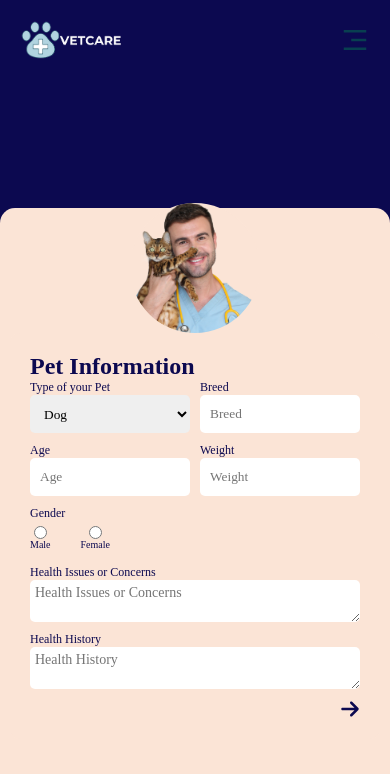
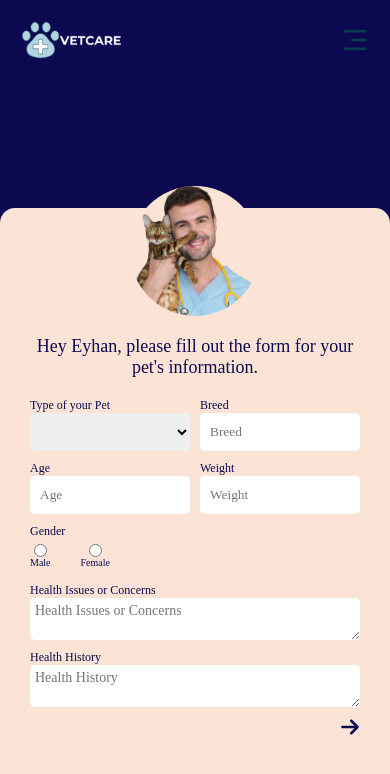
Before and after one commit to IanCastlee/VETCARE, a React (Vite) app in the folder frontend/: page /set-appointment in a window 390 px wide. Shown: the top 774 px of the page. Built offline with nearby package versions, Linux system fonts and the light colour scheme; a web font is replaced by a local one.

Commit message:
change info

```diff
--- a/frontend/src/pages/setAppointment/SetAppointment.jsx
+++ b/frontend/src/pages/setAppointment/SetAppointment.jsx
@@ -26,12 +26,15 @@ const SetAppointment = () => {
           </div>
           {showDateTime === "1" && (
             <div className="petinfo-form">
-              <h3>Pet Information</h3>
+              <span className="note">
+                Hey Eyhan, please fill out the form for your pet's information.
+              </span>
               <div className="form">
                 <div className="type-breed">
                   <div className="input-wrapper">
                     <label htmlFor="type">Type of your Pet</label>
                     <select name="type" id="type">
+                      <option value=""></option>
                       <option value="">Dog</option>
                       <option value="">Cat</option>
                     </select>
--- a/frontend/src/pages/setAppointment/setAppointment.scss
+++ b/frontend/src/pages/setAppointment/setAppointment.scss
@@ -55,9 +55,14 @@
         background-color: #fff;
         padding: 20px;
         border-radius: 10px;
-        h3 {
-          font-size: 24px;
+        display: flex;
+        flex-direction: column;
+        .note {
+          font-size: 1.125rem;
           color: #0c0950;
+          align-self: center;
+          margin-bottom: 20px;
+          text-align: center;
         }
 
         .form {
@@ -344,9 +349,10 @@
           background-color: #fbe4d6;
           padding: 20px;
           border-radius: 10px;
-          h3 {
-            font-size: 24px;
+          .note {
+            font-size: 1.125rem;
             color: #0c0950;
+            text-align: center;
           }
 
           .form {
```
